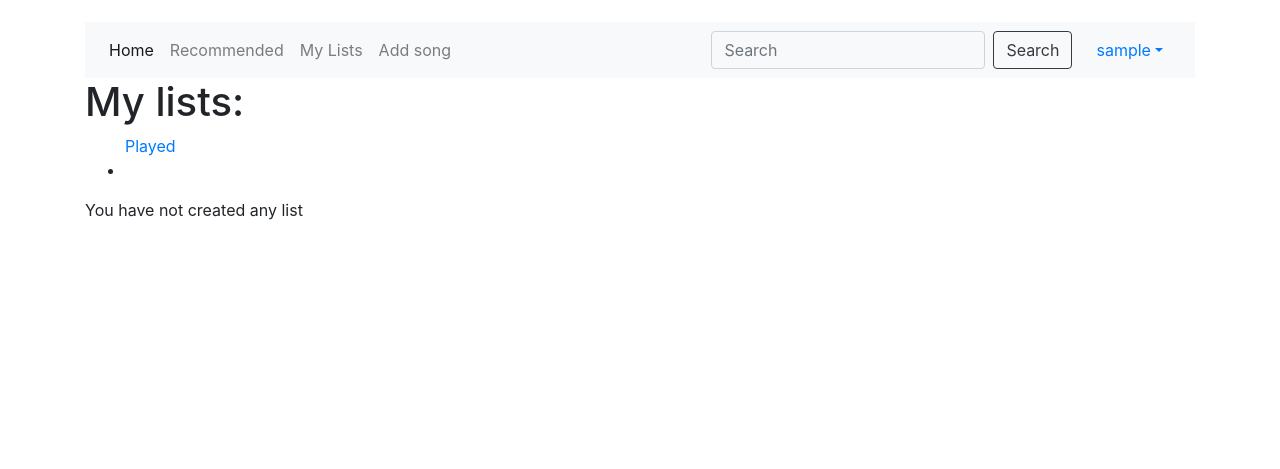
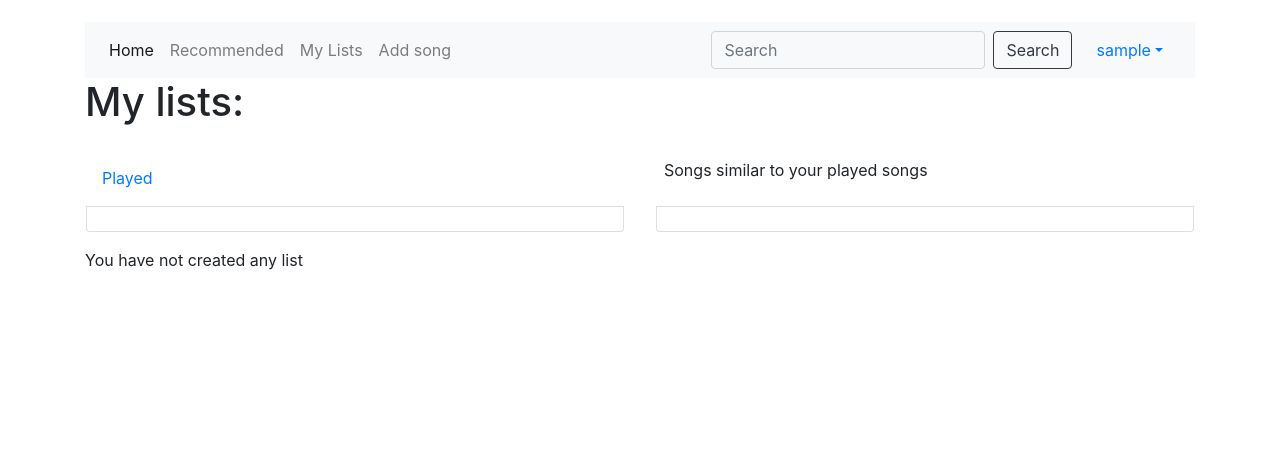
Before and after one commit to Mvystrcilova/songRecommender, a Django app: page /songRecommender/mylists/ in a window 1280 px wide. Shown: the top 469 px of the page. Run offline with Django 3.2, Linux system fonts and the light colour scheme; the visitor is signed in with stand-in values (Sample User, id 1); data that the repository does not hold is empty; some libraries are stand-ins or nearby versions.

Commit message:
my_lists fungujou

```diff
--- a/songRecommender/templates/songRecommender/my_lists.html
+++ b/songRecommender/templates/songRecommender/my_lists.html
@@ -2,28 +2,63 @@
 
 {% block content %}
     <h1>My lists:</h1>
-    <ul class="mt-2">
-        <a href=""> Played </a>
-        <li>
+    <div class="row">
+        <div class="col-md-6 p-3">
+            <ul class="list-group">
+                <a class="p-3" href=""> Played </a>
+                <li class="list-group-item">
 
                 </li>
             </ul>
-    {% if list_list %}
-        <ul class="mt-2">
-            {% for l in list_list %}
-                <a href="{% url 'list_detail' l.pk %}">{{ l.name }}</a>
+        </div>
+        <div class="col-md-6 p-3">
+            <ul class="list-group">
+                <p class="p-2"> Songs similar to your played songs </p>
+
+                <li class="list-group-item">
+
+                </li>
+
+            </ul>
+        </div>
+    </div>
+    {% if moje_listy %}
+        {% for l in moje_listy %}
             {% if l.songs.all %}
+                <div class="row">
+                <div class="col-md-6">
+                    <ul class="list-group">
+                        <a class="p-3" href="{% url 'list_detail' l.pk %}">{{ l.name }}</a>
                         {% for song in l.songs.all %}
-                        <li class="pl-3">
+                            <li class="list-group-item">
                                 <a href="{% url 'song_detail' song.pk %}"> {{ song.song_name }} </a>
                             </li>
                         {% endfor %}
-                {% else %}
-                    <p>There are no songs in this list</p>
-                {% endif %}
+                    </ul>
+                </div>
+                <div class="col-md-6">
+                    <ul class="list-group">
+                        <p class="p-2">Here are songs similar to {{ l.name }} </p>
+                        {% for nearby_song in l.nearby_songs.all %}
+                            <li class="list-group-item">
+                                <a href="{% url 'song_detail' nearby_song.pk %}"> {{ nearby_song.song_name }} </a>
+                            </li>
                         {% endfor %}
                     </ul>
-
+                </div>
+            {% else %}
+                <div class="col-md-6">
+                    <ul class="list-group">
+                        <a class="p-3" href="{% url 'list_detail' l.pk %}">{{ l.name }}
+                        </a>
+                        <li class="list-unstyled">
+                            <p class="p-0 m-0">This list is empty</p>
+                        </li>
+                    </ul>
+                </div>
+            {% endif %}
+        </div>
+        {% endfor %}
     {% else %}
         <p>You have not created any list</p>
     {% endif %}
--- a/songRecommender/views.py
+++ b/songRecommender/views.py
@@ -7,14 +7,14 @@ from itertools import chain
 
 # Create your views here.
 
-class HomePageView(generic.ListView):
+class HomePageView(LoginRequiredMixin, generic.ListView):
     context_object_name = 'home_list'
     queryset = Song.objects.all()
     template_name = 'songRecommender/index.html'
 
     def get_context_data(self, **kwargs):
         context = super(HomePageView, self).get_context_data(**kwargs)
-        context['my_lists'] = List.objects.all()
+        context['my_lists'] = List.objects.filter(user_id=self.request.user)
         return context
 
 
@@ -40,11 +40,18 @@ class ListDetailView(LoginRequiredMixin, generic.DetailView):
 class MyListsView(LoginRequiredMixin, generic.ListView):
     model = List
     template_name = 'songRecommender/my_lists.html'
+    context_object_name = 'moje_listy'
     paginate_by = 10
 
     def get_queryset(self):
         return List.objects.filter(user_id=self.request.user)
 
+    def get_context_data(self, *, object_list=None, **kwargs):
+        context = super(MyListsView, self).get_context_data(**kwargs)
+        context['played_songs'] = Played_Song.objects.filter(user_id=self.request.user)
+
+        return context
+
 class RecommendedSongsView(generic.ListView):
     model = Song
     template_name = 'songRecommender/recommended_songs.html'
```
Lines whose indentation alone changed are shown as unchanged.
